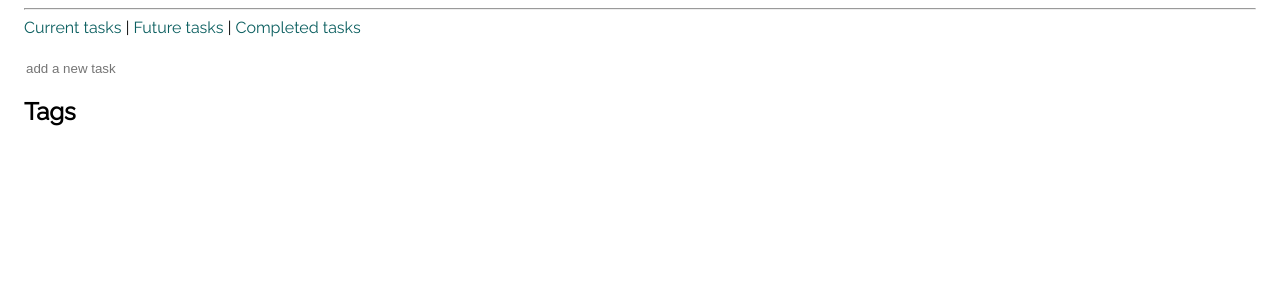
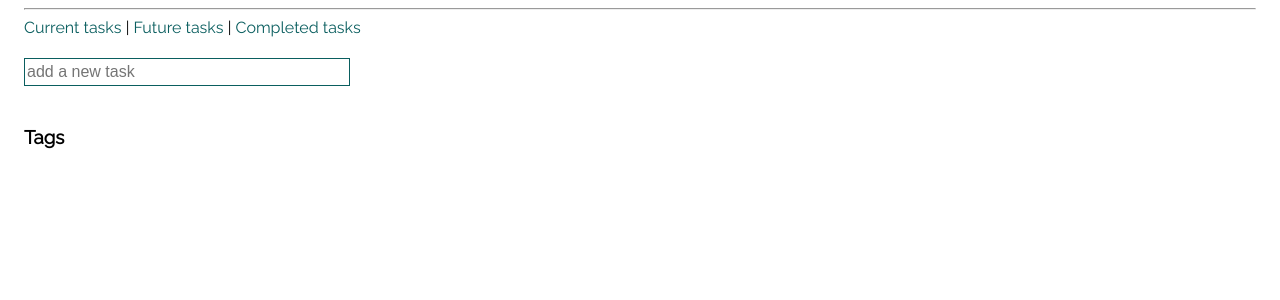
Before and after one commit to chinhle23-zz/dizzyb, a Django app: page /tasks/ in a window 1280 px wide. Shown: the part 128-428 px from the top of the page. Run offline with Django 3.2, Linux system fonts and the light colour scheme; the visitor is signed in with stand-in values (Sample User, id 1); data that the repository does not hold is empty; some libraries are stand-ins or nearby versions.

Commit message:
minor css changes

```diff
--- a/core/forms.py
+++ b/core/forms.py
@@ -43,7 +43,9 @@ class CustomRegistrationForm(RegistrationForm):
         }
 
 class NewTaskForm(forms.Form):
-    task = forms.CharField(label='Task', max_length=512, widget=forms.TextInput(attrs={'placeholder': 'add a new task'}))
+    task = forms.CharField(label='Task', max_length=512, widget=forms.TextInput(attrs={
+        'placeholder': 'add a new task',
+        }))
 
     def save(self, **kwargs):
         if self.is_valid():
--- a/core/templates/core/task_list.html
+++ b/core/templates/core/task_list.html
@@ -18,7 +18,7 @@
 <div class="">
   <form id="new-task-form" method="POST" action="{% url 'new_task' %}">
     {% csrf_token %}
-    <input type="text" id="task-field" class="" name="task" placeholder="add a new task" maxlength="512" required
+    <input type="text" id="task-field" class="new_task_input" name="task" placeholder="add a new task" maxlength="512" required
       autofocus aria-label="New task" id="{{ form.task.id_for_label }}">
   </form>
 </div>
@@ -27,9 +27,9 @@
   <div id="task-{{ task.id }}" class="task">
     <div class="">
       <div class="">
-        <div class="">{{task.description|link_hashtags}}</div>
+        <div class="">{{task.description|link_hashtags}} <span class=""> | task# {{ task.id }}</span></div>
         <div class="">
-          <span class="">#{{ task.id }}</span>
+
           {% if task.show_on and task.show_on >= today %}
           <span class="">Hide until {{ task.show_on|naturalday }}</span>
             {#<!-- https://docs.djangoproject.com/en/2.2/ref/contrib/humanize/#naturalday -->#}
@@ -84,13 +84,13 @@
     </div>
   </div>
   {% endfor %}
-  <div class="">
-    <h2>Tags</h2>
-    <ul>
+  <div class="tags">
+    <h3>Tags</h3>
+    <div>
         {% for tag in tags %}
-          <li><a href="{% url 'task_list_tagged' tag=tag.text %}">#{{ tag.text }}</a></li>
+          <span><a href="{% url 'task_list_tagged' tag=tag.text %}">#{{ tag.text }} </a></span>
         {% endfor %}
-    </ul>
+    </div>
   </div>
 </div>
 
--- a/static/css/dizzyb.css
+++ b/static/css/dizzyb.css
@@ -18,6 +18,31 @@ header {
     align-items: flex-end;
 }
 
+a {
+    text-decoration: none;
+    color: #0A5E5F;
+}
+
+.task {
+    display: flex;
+    flex-wrap: wrap;
+    justify-content: space-between;
+    align-items: flex-end;
+    margin-bottom: 1rem;
+}
+
+.new_task_input {
+    border: 1px solid #0A5E5F;
+    width: 20rem;
+    line-height: 1.5rem;
+    font-size: 1rem;
+    margin-bottom: 1rem;
+}
+
+.tags {
+    margin-top: 1.5rem;
+}
+
 h3 {
     margin-bottom: .75rem;
 }
@@ -25,11 +50,6 @@ h3 {
 h4.smalltext {
     font-size: .85rem;
     margin-top: 0px;
-}
-
-a {
-    text-decoration: none;
-    color: #0A5E5F;
 }
 
 li {
@@ -40,12 +60,6 @@ span {
     margin-bottom: 5px;
 }
 
-.task {
-    display: flex;
-    flex-wrap: wrap;
-    justify-content: space-between;
-    align-items: flex-end;
-}
 .index-edit {
     font-style: italic;}
 
```
